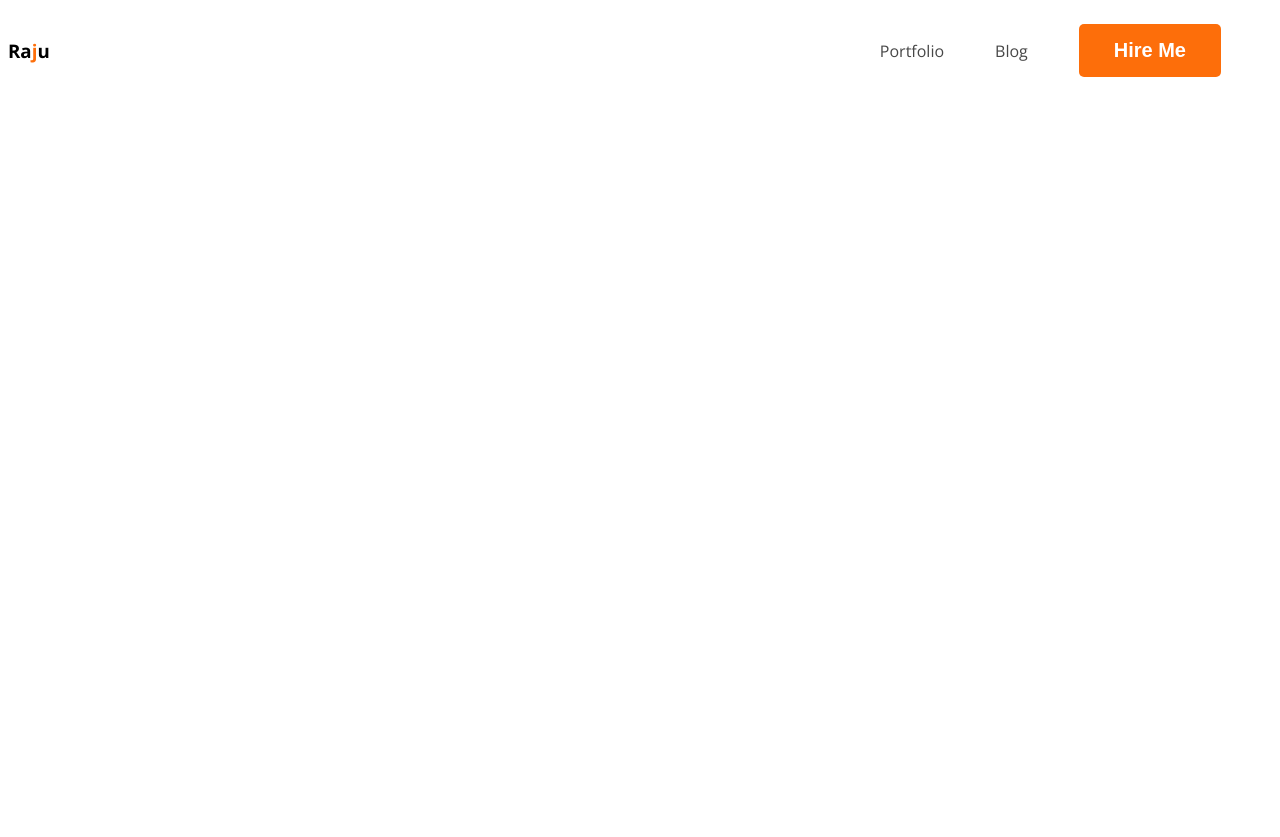
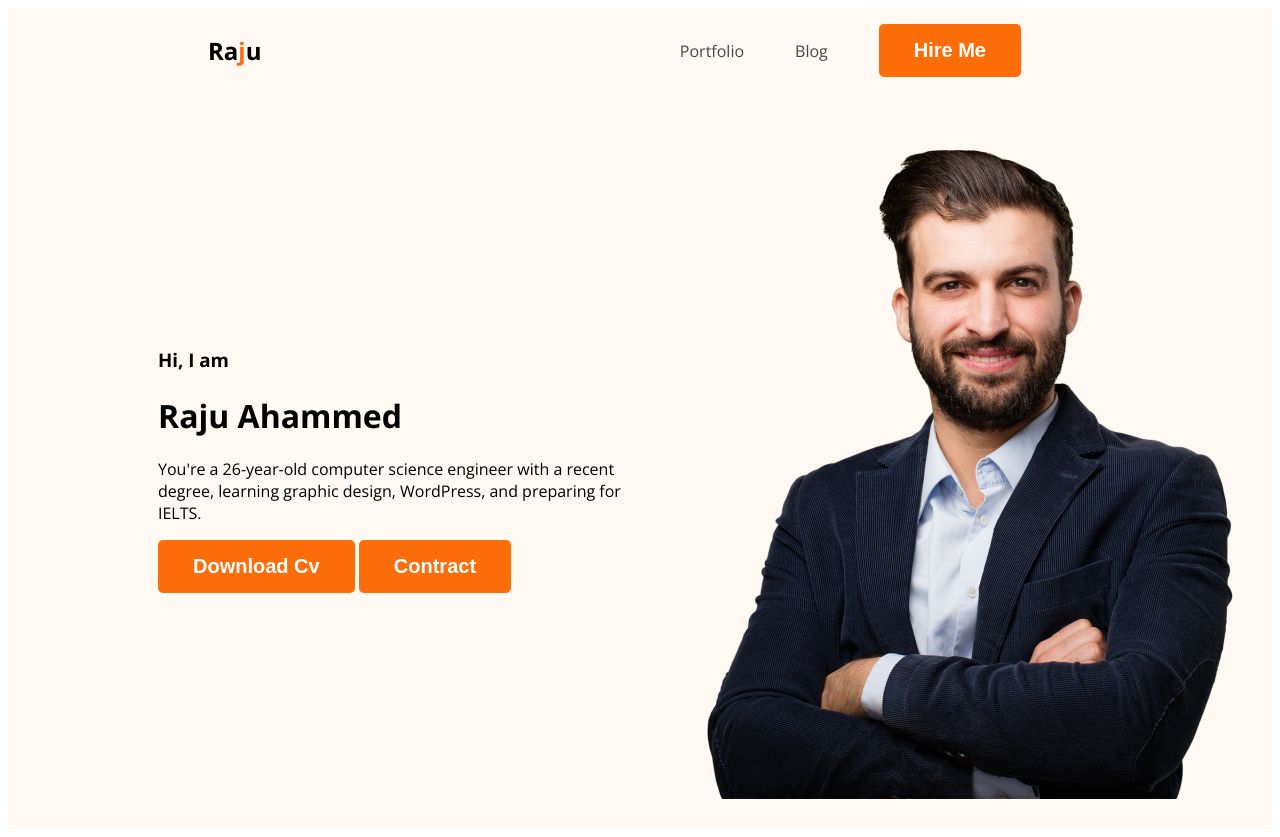
Before and after one commit to Razkkhan/portfolio, a plain HTML site: page index.html in a window 1280 px wide. Before the commit the page ends 800 px from the top, so only its background shows below. Drawn offline with nearby package versions, Linux system fonts and the light colour scheme.

Commit message:
profile Picture

```diff
--- a/index.html
+++ b/index.html
@@ -17,15 +17,26 @@
 </head>
 
 <body>
-    <header>
+    <header class="header">
         <nav>
-            <h3 class="web-title">Ra<span class="text-primary">j</span>u</h3>
+            <h1 class="web-title">Ra<span class="text-primary">j</span>u</h1>
             <ul>
                 <li><a href="">Portfolio</a></li>
                 <li><a href="">Blog</a></li>
                 <li><button class="btn-primary">Hire Me</button></li>
             </ul>
         </nav>
+        <div class="banner">
+            <div class="banner-content">
+                <h3 class="banner-greeting"> Hi, I am</h3>
+                <h1 class="banner-title">Raju Ahammed</h1>
+                <p>You're a 26-year-old computer science engineer with a recent degree, learning graphic design,
+                    WordPress, and preparing for IELTS.</p>
+                <button class="btn-primary">Download Cv</button>
+                <button class="btn-primary">Contract</button>
+            </div>
+            <img src="images/hardy.png" alt="">
+        </div>
     </header>
     <main>
 
--- a/styles/portfolio.css
+++ b/styles/portfolio.css
@@ -25,6 +25,7 @@ nav {
     display: flex;
     align-items: center;
     justify-content: space-between;
+    margin: 0 200px;
 }
 
 nav-title {
@@ -48,3 +49,19 @@ nav a {
     text-decoration: none;
     color: #474747;
 }
+
+/* header related style */
+.header {
+    background-color: #FFF8F3;
+}
+
+.banner {
+    padding: 30px 30px 30px 150px;
+    display: flex;
+    align-items: center;
+}
+
+.banner .profile-picture {
+
+    width: 500px;
+}
```
